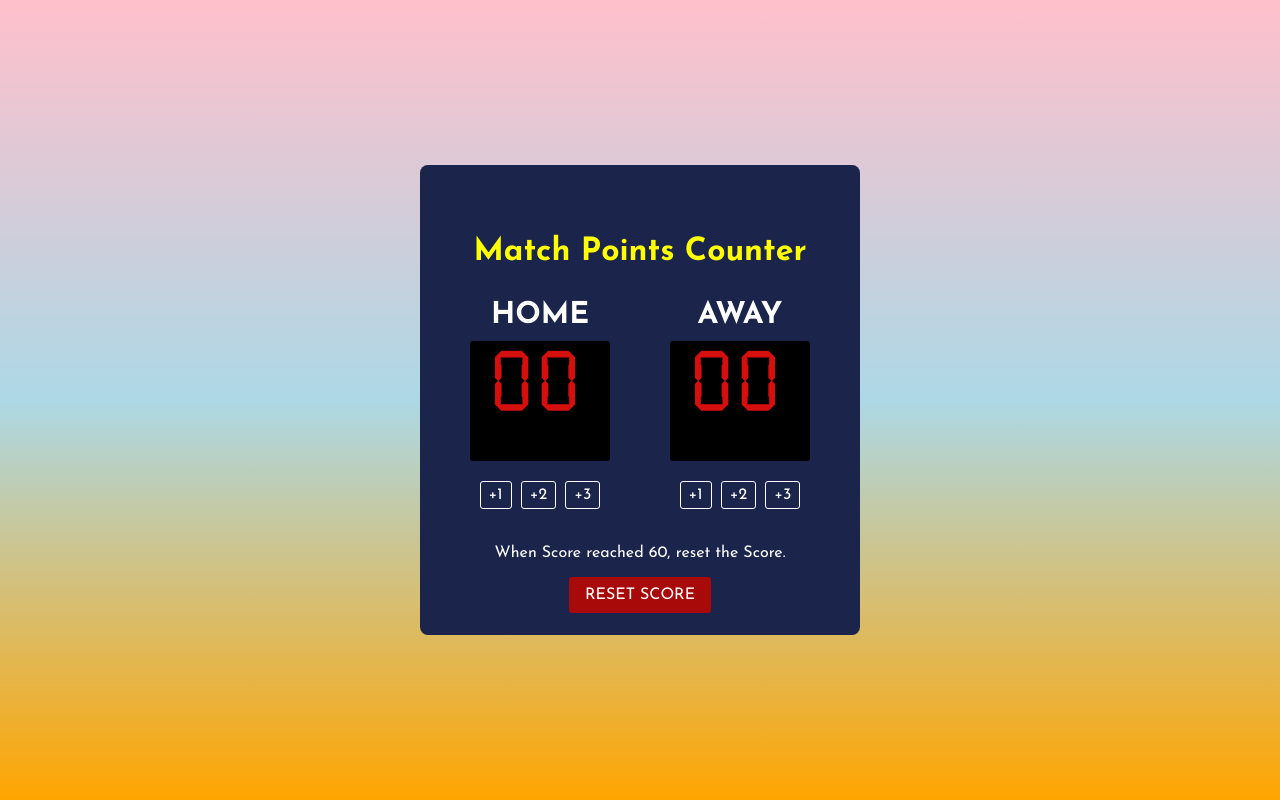
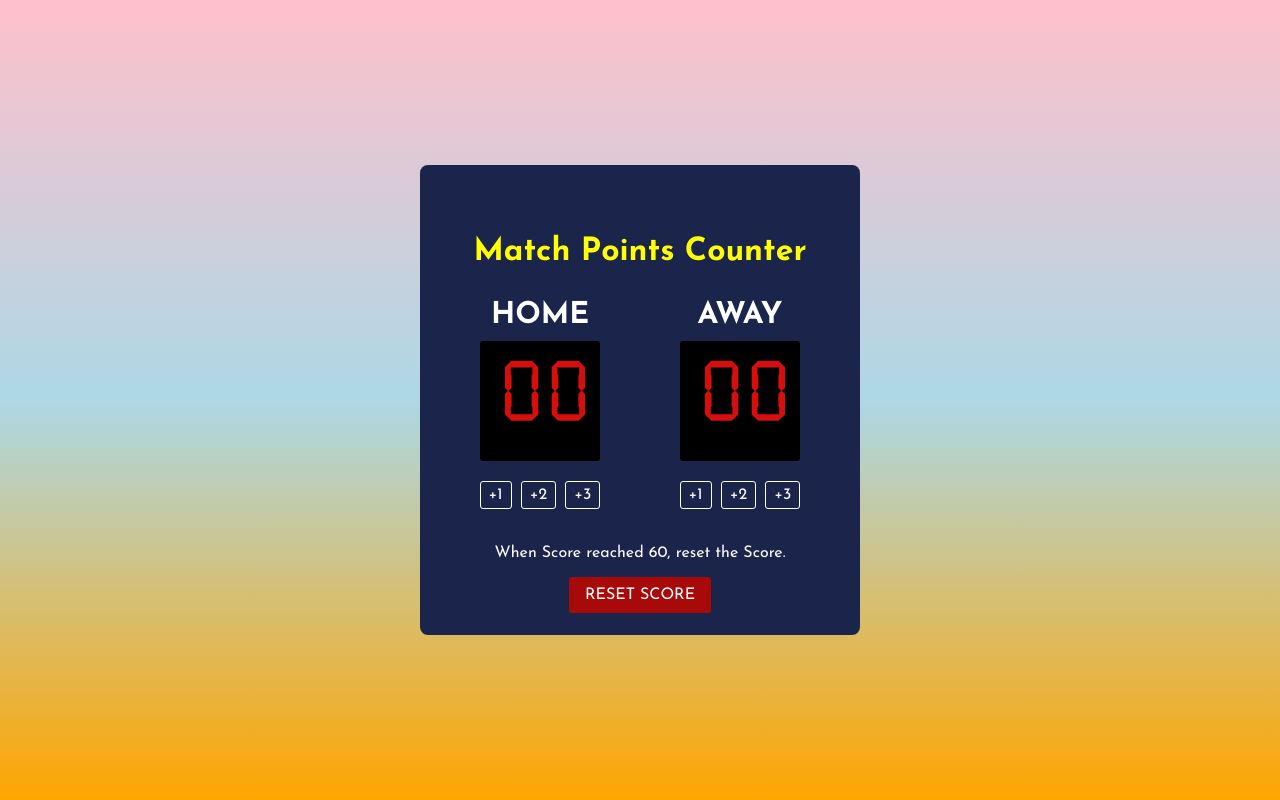
Before and after one commit to abroKhan/ScoreBoard_APP--JS, a plain HTML site: page index.html in a window 1280 px wide. Drawn offline with Linux system fonts and the light colour scheme.

Commit message:
Update style.css

```diff
--- a/style.css
+++ b/style.css
@@ -57,7 +57,7 @@ body {
     text-align: center;
     border-radius: 3px;
     letter-spacing: 10px;
-    padding: 10px 20px;
+    padding: 20px 0px 0px 20px;
 }
 
 button {
```
